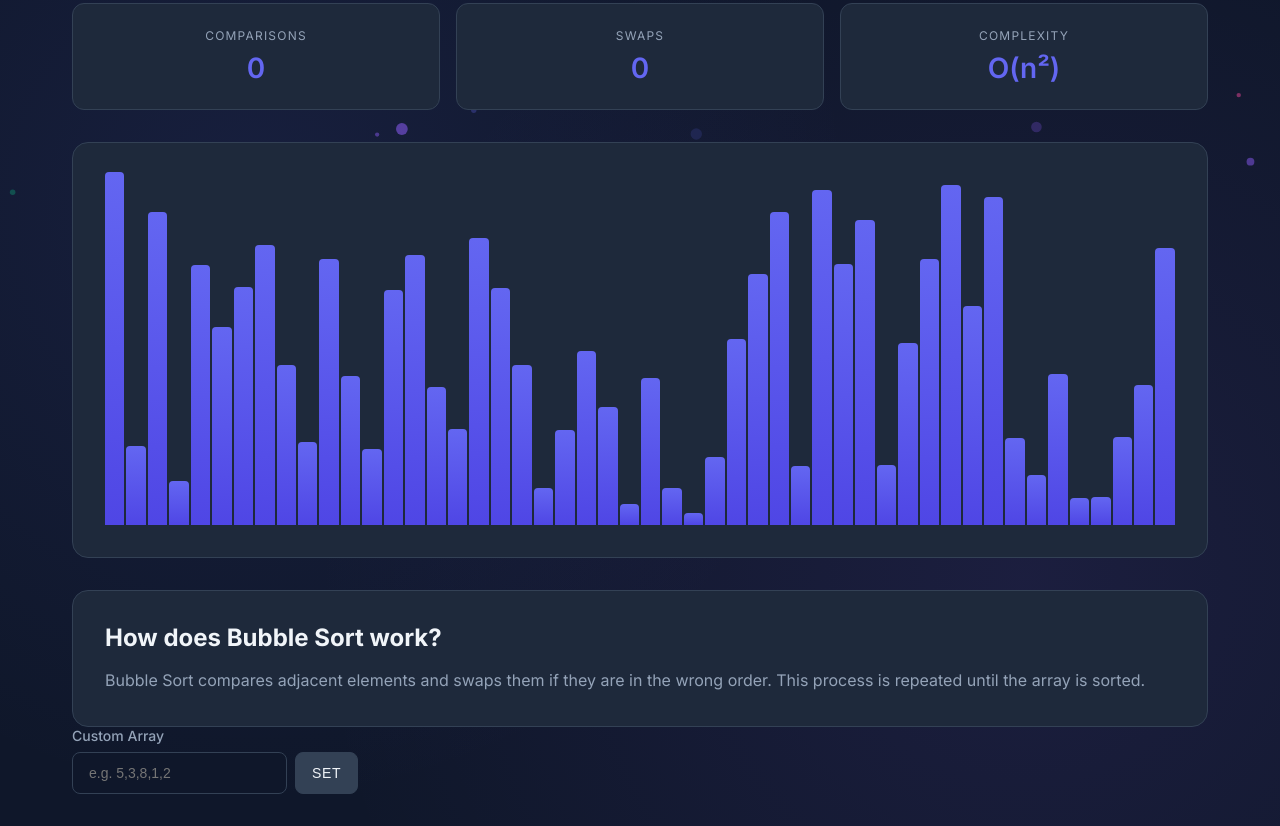
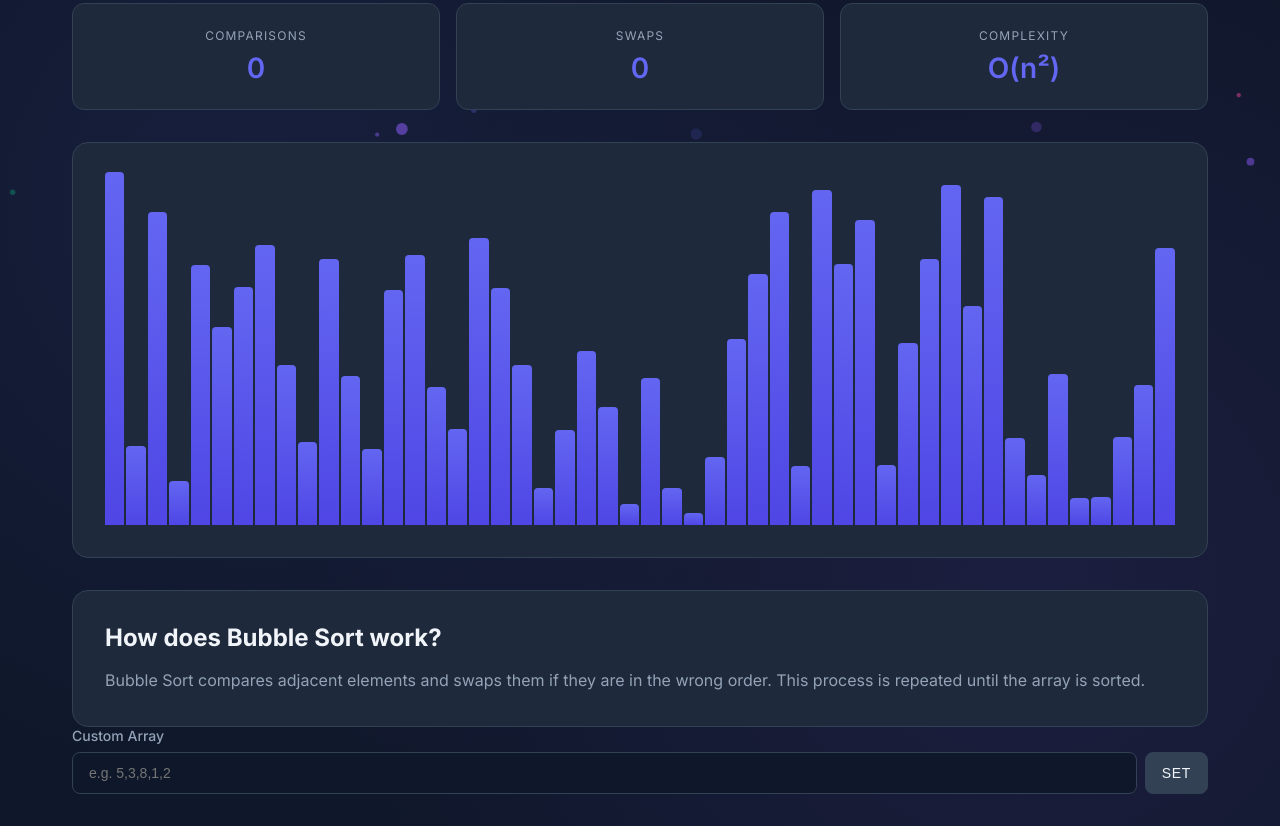
Before and after one commit to kartikkkandpal/SortTrack, a plain HTML site: page index.html in a window 1280 px wide. Shown: the part 410-1236 px from the top of the page. Drawn offline with Linux system fonts and the light colour scheme.

Commit message:
Update style.css

```diff
--- a/style.css
+++ b/style.css
@@ -409,6 +409,11 @@ header {
     line-height: 1.6;
 }
 
+#custom-array {
+    min-width: 120px;
+    flex: 1;
+}
+
 @keyframes fadeInDown {
     from {
         opacity: 0;
```
